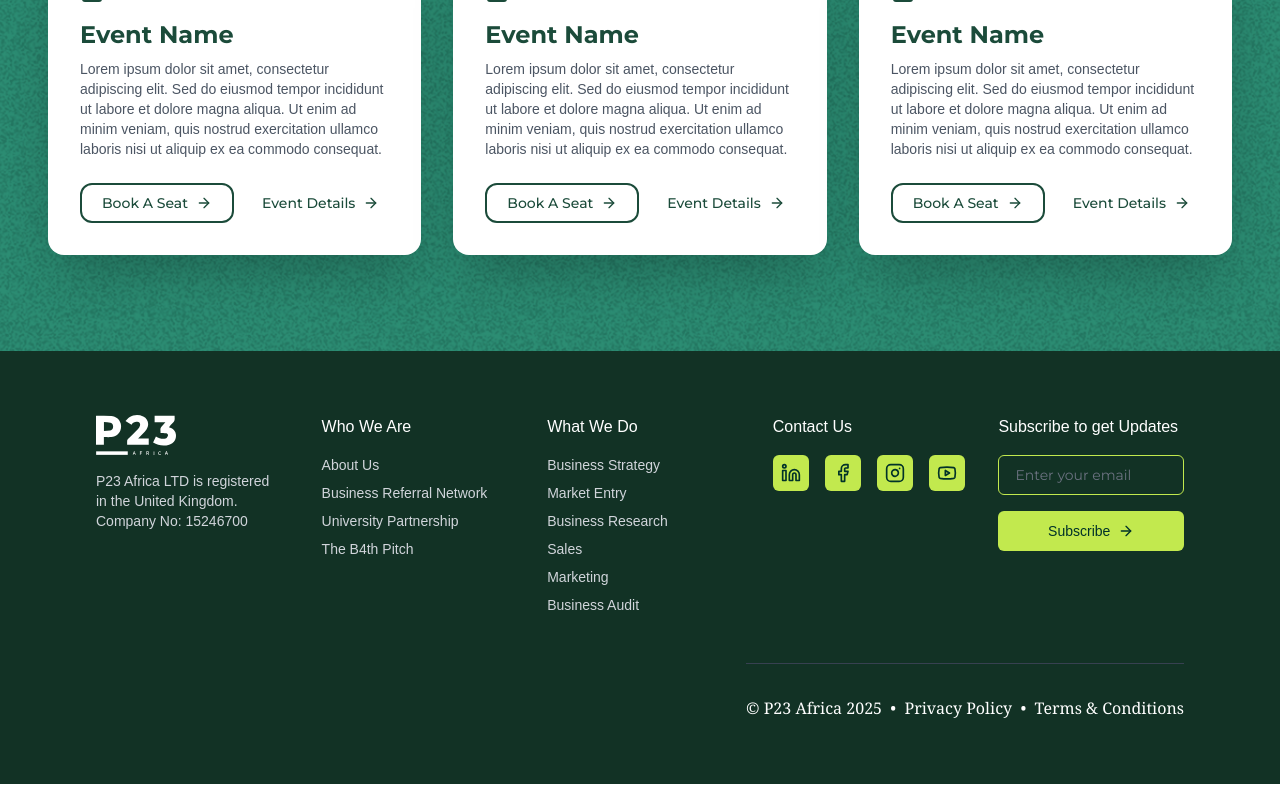
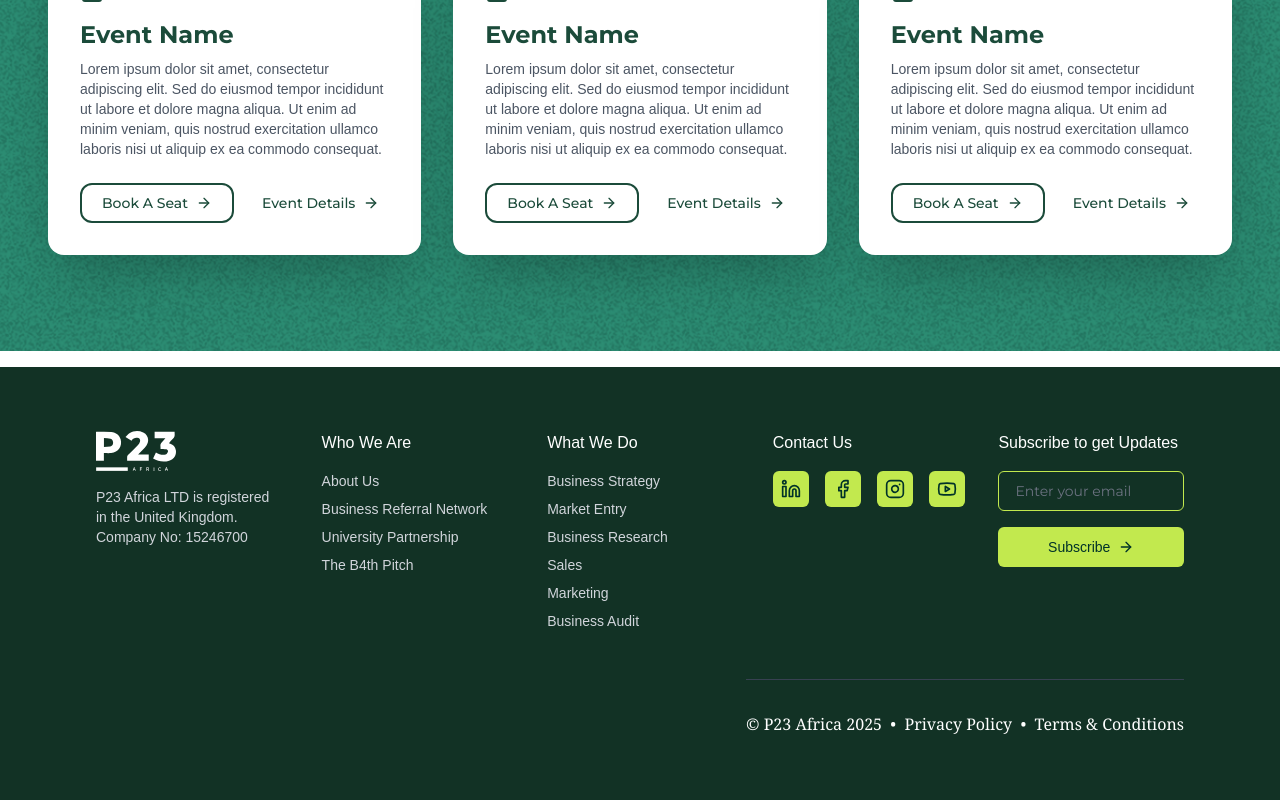
Before and after one commit to jimohsegun1/responsive-ui, a Next.js app: page / in a window 1280 px wide. Shown: the part 1349-2149 px from the top of the page. Built offline with nearby package versions, Linux system fonts and the light colour scheme.

Commit message:
Update Footer.tsx

```diff
--- a/components/Footer.tsx
+++ b/components/Footer.tsx
@@ -12,6 +12,8 @@ export function Footer() {
   ];
 
   return (
+    <>
+      <div className="bg-white h-4 w-full" /> {/* White Section Above Footer */}
       <footer className="bg-p23Green-dark text-white py-12 md:py-16">
         <div className="container mx-auto px-6 md:px-12 xl:px-24">
           <div className="grid grid-cols-1 lg:grid-cols-5 gap-10">
@@ -96,5 +98,6 @@ export function Footer() {
 
         </div>
       </footer>
+    </>
   );
 }
```
Lines whose indentation alone changed are shown as unchanged.
